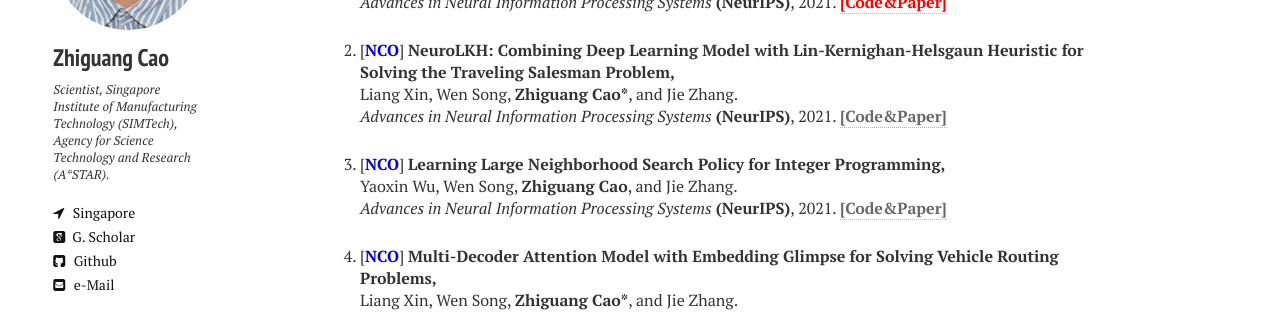
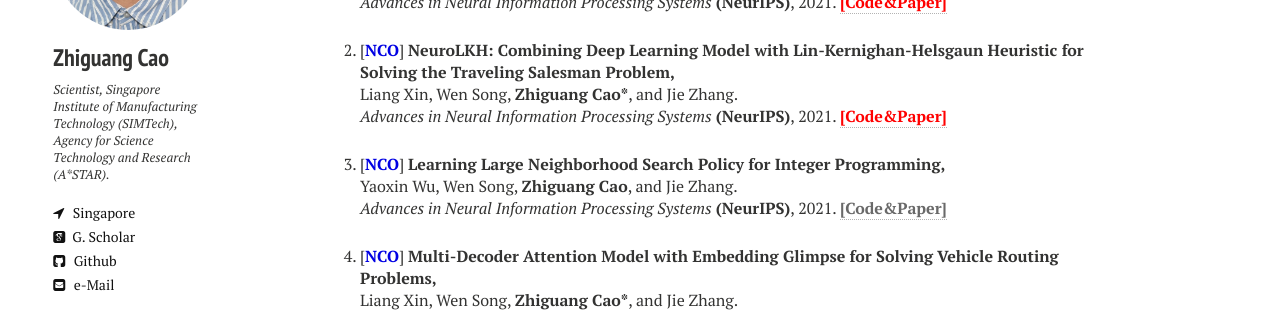
Before and after one commit to zhiguangcaosg/zhiguangcaosg.github.io, a Jekyll site: the page built from publications.md, in a window 1280 px wide. Shown: the part 272-584 px from the top of the page. Built offline with Jekyll 4.4.1, drawn with Linux system fonts in a browser that asks for light colours; nearby versions of some CDN libraries.

Commit message:
Update publications.html

```diff
--- a/_layouts/publications.html
+++ b/_layouts/publications.html
@@ -102,7 +102,7 @@ div.bibtex pre { font-size: 75%; overflow: auto;  width: 100%; padding: 0em 0em;
 <p>
 [<font color="#0000E3"><b>NCO</b></font>] <b>NeuroLKH: Combining Deep Learning Model with Lin-Kernighan-Helsgaun Heuristic for Solving the Traveling Salesman Problem,</b>
 <br> Liang Xin, Wen Song, <b>Zhiguang Cao*</b>, and Jie Zhang.<br>
-<i>Advances in Neural Information Processing Systems</i> <b>(NeurIPS)</b>, 2021. <a href="https://github.com/liangxinedu/NeuroLKH"  target="_blank"> <font color="#696969"><b>[Code&Paper]</b> </font></a>
+<i>Advances in Neural Information Processing Systems</i> <b>(NeurIPS)</b>, 2021. <a href="https://github.com/liangxinedu/NeuroLKH"  target="_blank"> <font color="#FF0000"><b>[Code&Paper]</b> </font></a>
 </p>
 </li>
 
```
